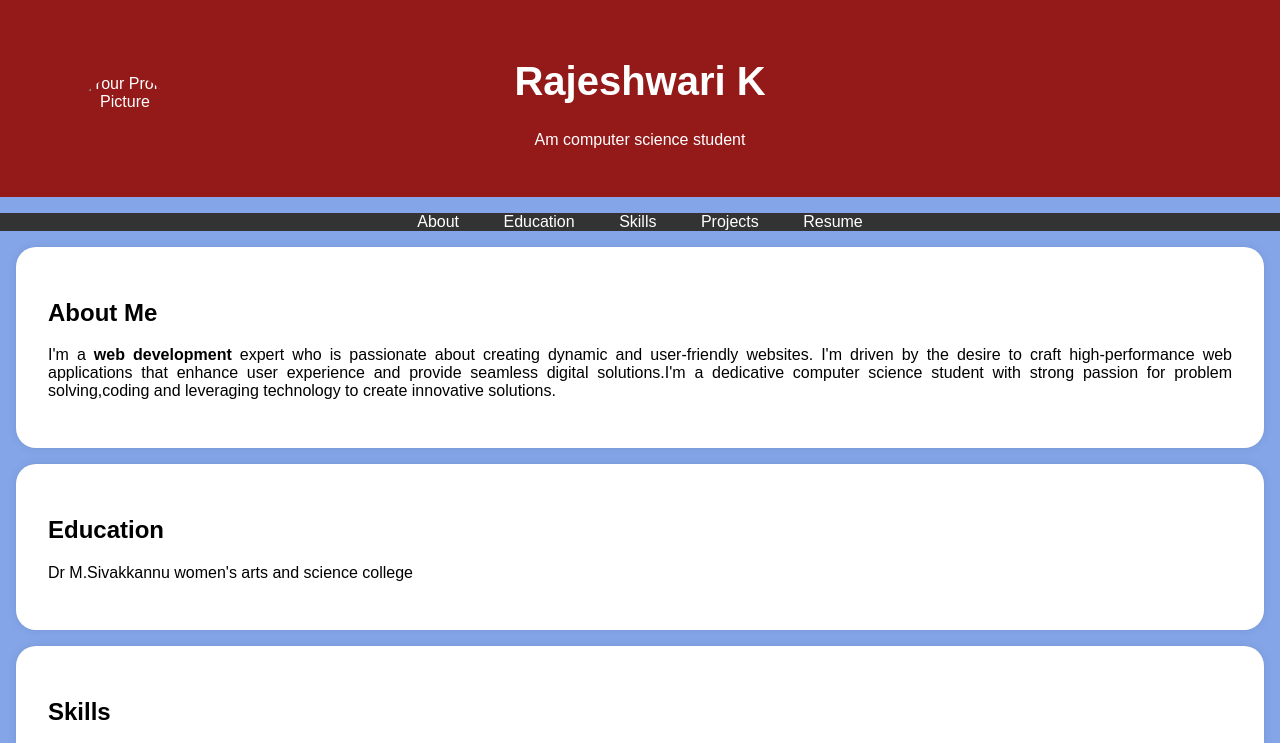
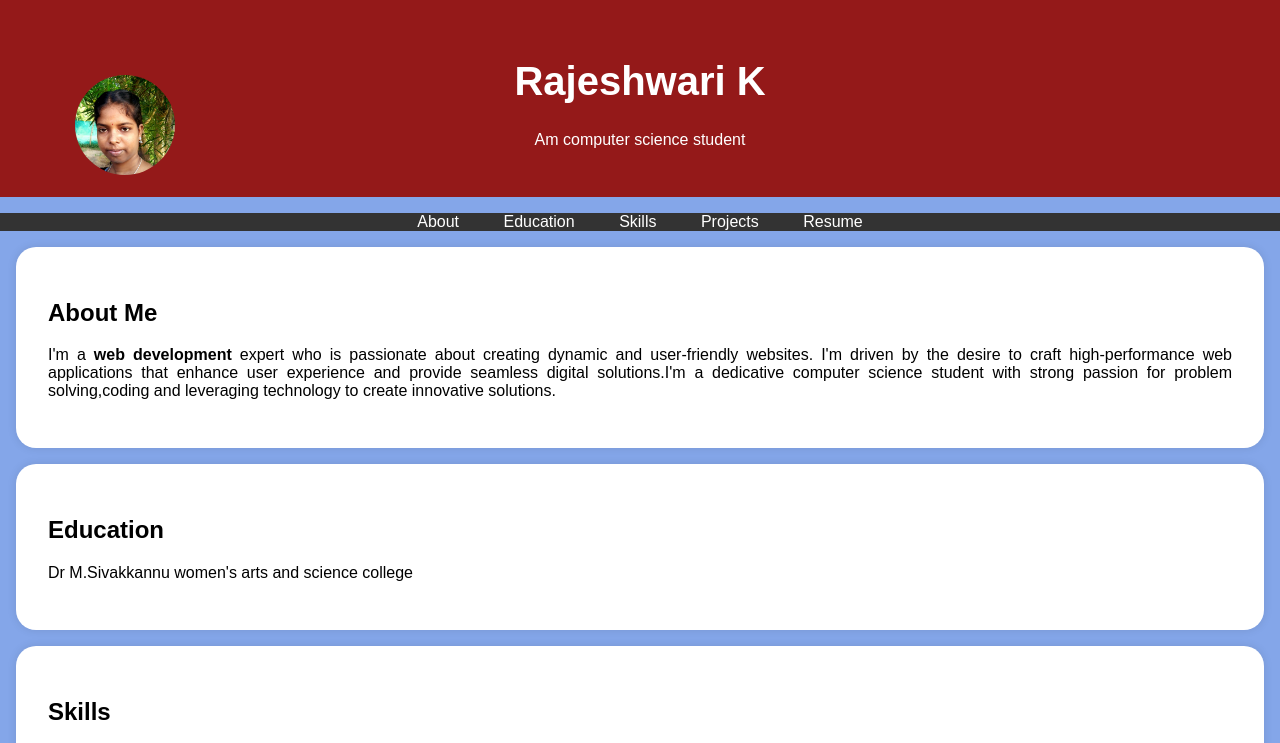
Before and after one commit to asbdu45123054511802112025/digital-portfolio-, a plain HTML site: page index.html in a window 1280 px wide. Shown: the top 743 px of the page. Drawn offline with Linux system fonts and the light colour scheme.

Commit message:
Update index.html

```diff
--- a/index.html
+++ b/index.html
@@ -96,7 +96,7 @@
     <header>
         <div class="header-content">
             <!-- Add your profile picture here -->
-            <img src="Rajeshwari.jpg" alt="Your Profile Picture" class="profile-picture">
+            <img src="Rajubhai.jpg" alt="Your Profile Picture" class="profile-picture">
             <h1>Rajeshwari K</h1>
             <p>Am computer science student </p>
         </div>
```
